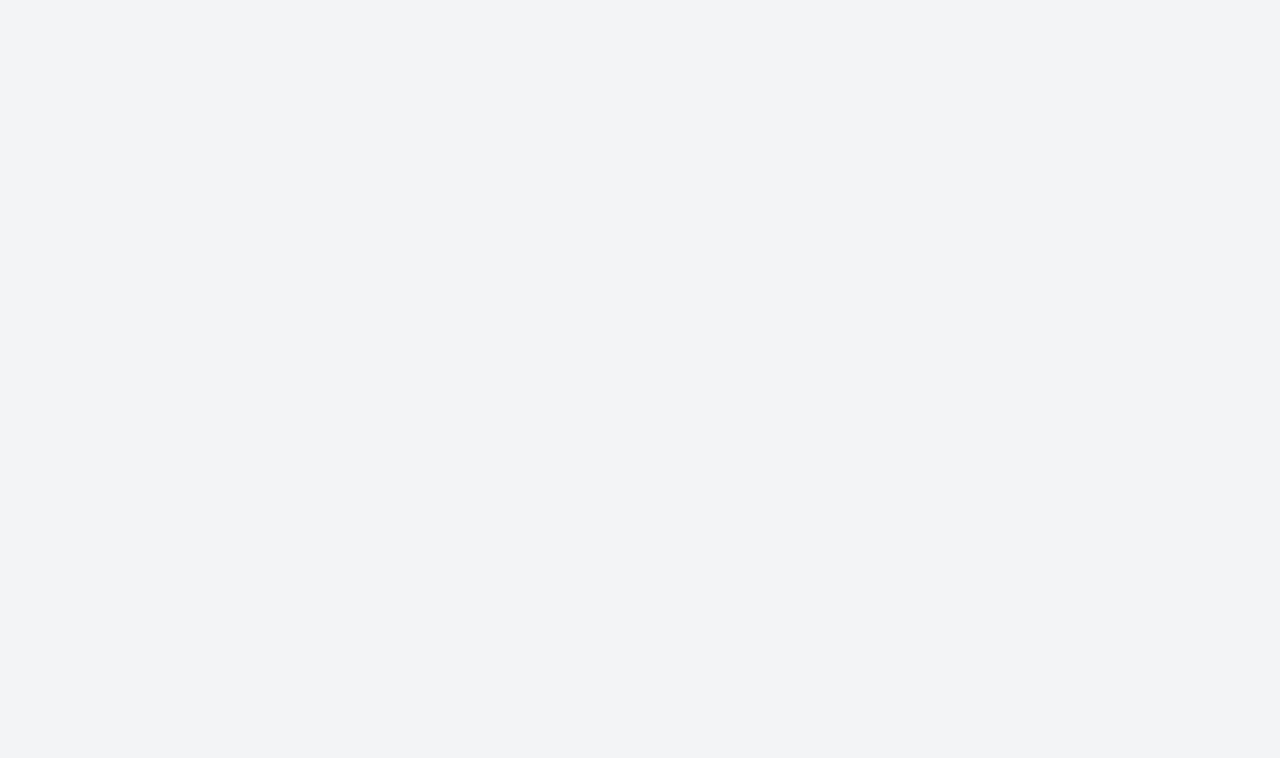
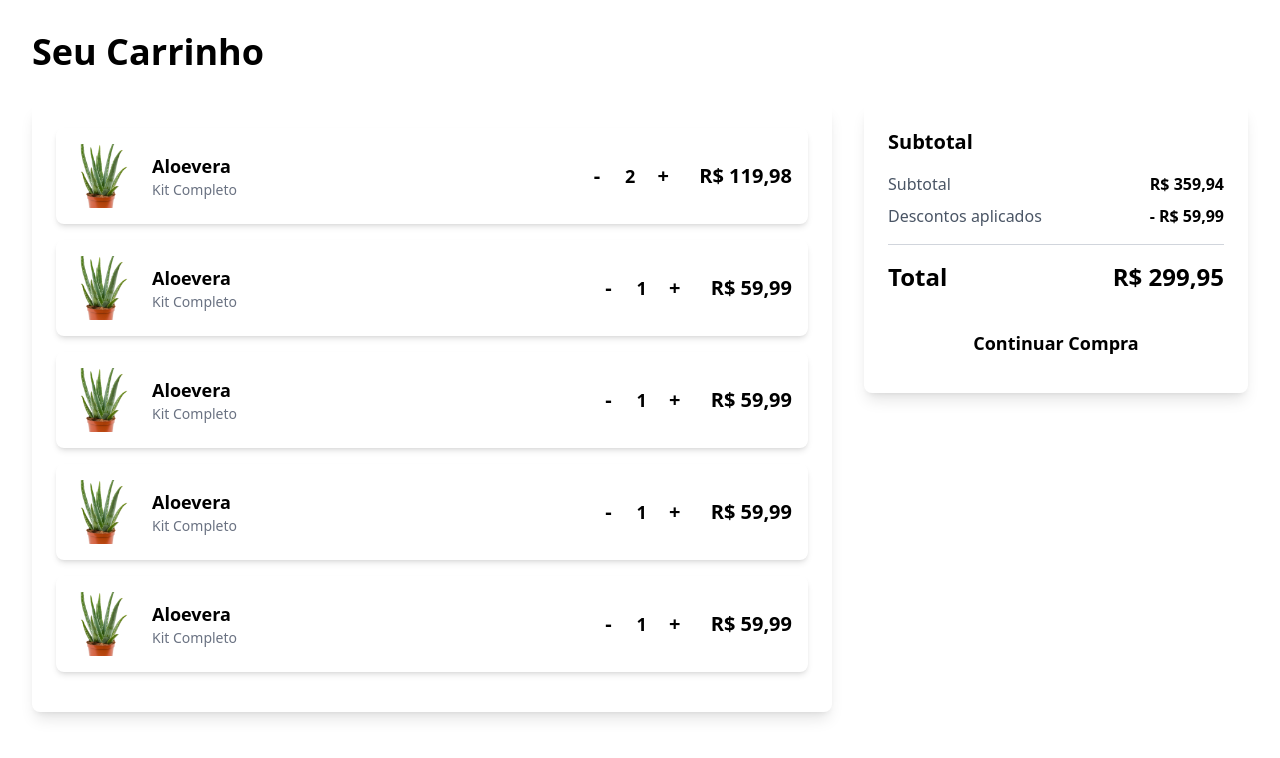
Before and after one commit to standbytheboy/gardenme, a React (Vite) app in the folder frontend/: page / in a window 1280 px wide. Shown: the top 758 px of the page. Built offline with nearby package versions, Linux system fonts and the light colour scheme.

Commit message:
initializing shoppingCart component

```diff
--- a/frontend/src/App.tsx
+++ b/frontend/src/App.tsx
@@ -1,7 +1,10 @@
+import ShoppingCart from './components/shoppingCart/ShoppingCart.tsx';
+import './index.css'; // Importe o CSS global do Tailwind
+
 function App() {
-
   return (
-    <div className="min-h-screen bg-gray-100 p-8 flex items-center justify-center">
+    <div className="App">
+      <ShoppingCart />
     </div>
   );
 }
--- /dev/null
+++ b/frontend/src/components/cartItem/CartItem.tsx
@@ -0,0 +1,62 @@
+import React from 'react';
+
+// Interface para definir a estrutura de um item do carrinho
+interface CartItemProps {
+  id: string;
+  name: string;
+  kit: string;
+  price: number;
+  quantity: number;
+  image: string; // URL da imagem
+  onQuantityChange: (id: string, newQuantity: number) => void;
+}
+
+const CartItem: React.FC<CartItemProps> = ({
+  id,
+  name,
+  kit,
+  price,
+  quantity,
+  image,
+  onQuantityChange,
+}) => {
+  const handleDecrease = () => {
+    if (quantity > 1) {
+      onQuantityChange(id, quantity - 1);
+    }
+  };
+
+  const handleIncrease = () => {
+    onQuantityChange(id, quantity + 1);
+  };
+
+  return (
+    <div className="flex items-center bg-card-bg p-4 rounded-lg shadow-md mb-4">
+      <img src={image} alt={name} className="w-16 h-16 object-cover rounded-md mr-4" />
+      <div className="flex-grow">
+        <p className="font-semibold text-lg text-text-dark">{name}</p>
+        <p className="text-sm text-gray-500">{kit}</p>
+      </div>
+      <div className="flex items-center bg-light-green rounded-full p-1 mx-4">
+        <button
+          onClick={handleDecrease}
+          className="bg-button-green text-text-light w-8 h-8 rounded-full flex items-center justify-center text-xl font-bold"
+        >
+          -
+        </button>
+        <span className="mx-3 text-lg font-semibold text-text-dark">{quantity}</span>
+        <button
+          onClick={handleIncrease}
+          className="bg-button-green text-text-light w-8 h-8 rounded-full flex items-center justify-center text-xl font-bold"
+        >
+          +
+        </button>
+      </div>
+      <div className="text-xl font-bold text-text-dark whitespace-nowrap">
+        R$ {(price * quantity).toFixed(2).replace('.', ',')}
+      </div>
+    </div>
+  );
+};
+
+export default CartItem;
--- /dev/null
+++ b/frontend/src/components/shoppingCart/ShoppingCart.tsx
@@ -0,0 +1,130 @@
+import React, { useState, useEffect } from 'react';
+import CartItem from '../cartItem/CartItem.tsx';
+import aloeImage from "../../assets/aloe.webp";
+
+// Interface para o tipo de item no estado do carrinho
+interface CartItemType {
+  id: string;
+  name: string;
+  kit: string;
+  price: number;
+  quantity: number;
+  image: string;
+}
+
+const ShoppingCart: React.FC = () => {
+  // Estado para os itens do carrinho
+  const [cartItems, setCartItems] = useState<CartItemType[]>([
+    {
+      id: '1',
+      name: 'Aloevera',
+      kit: 'Kit Completo',
+      price: 59.99,
+      quantity: 2,
+      image: aloeImage, // Placeholder image
+    },
+    {
+      id: '2',
+      name: 'Aloevera',
+      kit: 'Kit Completo',
+      price: 59.99,
+      quantity: 1,
+      image: aloeImage,
+    },
+    {
+      id: '3',
+      name: 'Aloevera',
+      kit: 'Kit Completo',
+      price: 59.99,
+      quantity: 1,
+      image: aloeImage,
+    },
+    {
+      id: '4',
+      name: 'Aloevera',
+      kit: 'Kit Completo',
+      price: 59.99,
+      quantity: 1,
+      image: aloeImage,
+    },
+    {
+      id: '5',
+      name: 'Aloevera',
+      kit: 'Kit Completo',
+      price: 59.99,
+      quantity: 1,
+      image: aloeImage,
+    },
+  ]);
+
+  const [subtotal, setSubtotal] = useState(0);
+  const [discountsApplied, setDiscountsApplied] = useState(0); // Exemplo de desconto
+  const [total, setTotal] = useState(0);
+
+  // Efeito para recalcular subtotal, desconto e total sempre que os itens do carrinho mudarem
+  useEffect(() => {
+    const newSubtotal = cartItems.reduce((acc, item) => acc + item.price * item.quantity, 0);
+    setSubtotal(newSubtotal);
+
+    // Lógica de desconto - para o exemplo, vamos simular um desconto fixo
+    // No seu layout, o desconto é R$ -59,99. Se o subtotal for R$ 119.98,
+    // o desconto de R$ 59.99 o leva a R$ 59.99.
+    // Vamos fazer um desconto que "zeraria" alguns itens, como no exemplo
+    const simulatedDiscount = newSubtotal > 59.99 ? 59.99 : 0;
+    setDiscountsApplied(simulatedDiscount);
+
+    setTotal(newSubtotal - simulatedDiscount);
+  }, [cartItems]);
+
+  // Função para mudar a quantidade de um item
+  const handleQuantityChange = (id: string, newQuantity: number) => {
+    setCartItems((prevItems) =>
+      prevItems.map((item) =>
+        item.id === id ? { ...item, quantity: newQuantity } : item
+      )
+    );
+  };
+
+  return (
+    <div className="min-h-screen bg-primary-green p-4 md:p-8 flex flex-col items-center">
+
+      <h1 className="w-full max-w-7xl text-4xl font-bold text-text-light mb-8 self-start">Seu Carrinho</h1>
+
+      <div className="w-full max-w-7xl flex flex-col lg:flex-row gap-8">
+        {/* Lista de Itens do Carrinho */}
+        <div className="flex-1 bg-primary-green p-6 rounded-lg shadow-lg">
+          {cartItems.map((item) => (
+            <CartItem
+              key={item.id}
+              {...item}
+              onQuantityChange={handleQuantityChange}
+            />
+          ))}
+        </div>
+
+        {/* Resumo do Pedido */}
+        <div className="lg:w-96 bg-card-bg p-6 rounded-lg shadow-lg self-start sticky top-8">
+          <h2 className="text-xl font-semibold mb-4 text-text-dark">Subtotal</h2>
+          <div className="flex justify-between items-center mb-2">
+            <span className="text-gray-600">Subtotal</span>
+            <span className="font-semibold text-text-dark">R$ {subtotal.toFixed(2).replace('.', ',')}</span>
+          </div>
+          <div className="flex justify-between items-center mb-4">
+            <span className="text-gray-600">Descontos aplicados</span>
+            <span className="font-semibold text-discount-red">- R$ {discountsApplied.toFixed(2).replace('.', ',')}</span>
+          </div>
+          <hr className="my-4 border-gray-300" />
+          <div className="flex justify-between items-center text-2xl font-bold mb-6 text-text-dark">
+            <span>Total</span>
+            <span>R$ {total.toFixed(2).replace('.', ',')}</span>
+          </div>
+          <button className="w-full bg-button-green text-text-light py-3 rounded-full text-lg font-semibold hover:bg-opacity-90 transition duration-300">
+            Continuar Compra
+          </button>
+        </div>
+      </div>
+    </div>
+  );
+};
+
+export default ShoppingCart;
```
